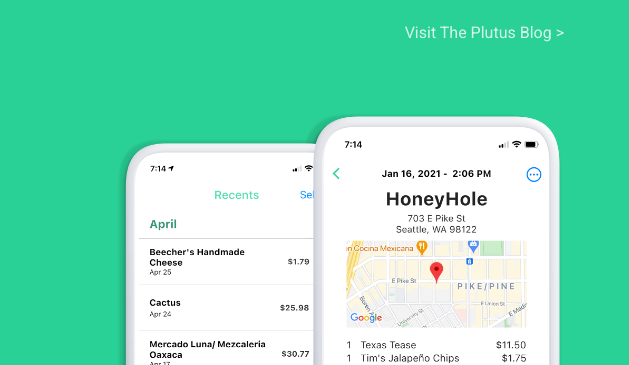
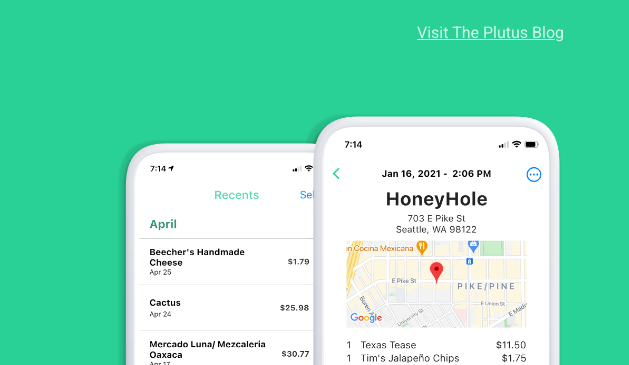
Before and after one commit to nduncan52/nduncan52.github.io, a plain HTML site: page index.html in a window 1280 px wide. Shown: the top 365 px of the page, 651-1280 px from the left. Drawn offline with nearby package versions, Linux system fonts and the light colour scheme.

Commit message:
changed blog link style

```diff
--- a/index.html
+++ b/index.html
@@ -117,7 +117,7 @@
         <nav>
           <img src="img/big-logo-white.svg" alt="Plutus logo" />
           <ul>
-            <li><a href="https://blog.joinplutus.com" class="smooth"> Visit The Plutus Blog ></a></li>
+            <li><a href="https://blog.joinplutus.com" class="smooth" style="text-decoration: underline;">Visit The Plutus Blog</a></li>
         </ul>
         </nav>
       </div>
```
